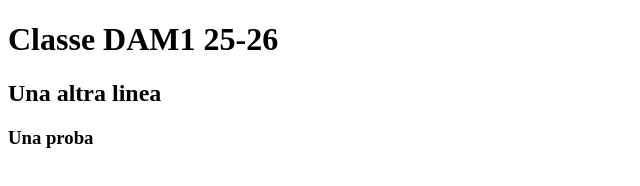
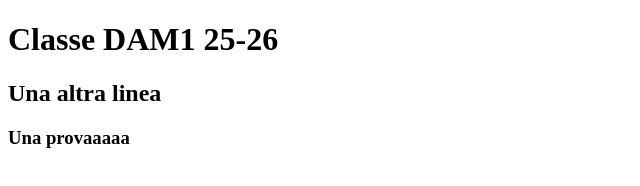
Before and after one commit to viichu00/webdamroyesjavier, a plain HTML site: page index.html in a window 1280 px wide. Shown: the full height of the page, 0-640 px from the left. Drawn offline with Linux system fonts and the light colour scheme.

Commit message:
Update index.html

```diff
--- a/index.html
+++ b/index.html
@@ -8,6 +8,6 @@
 <body>
     <h1>Classe DAM1 25-26</h1>
     <h2>Una altra linea</h2>
-    <h3>Una proba</h3>
+    <h3>Una provaaaaa</h3>
 </body>
 </html>
```
